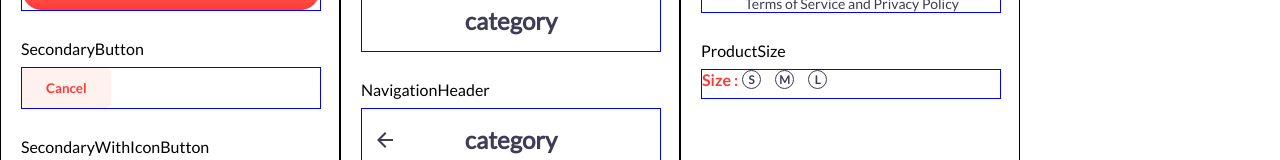
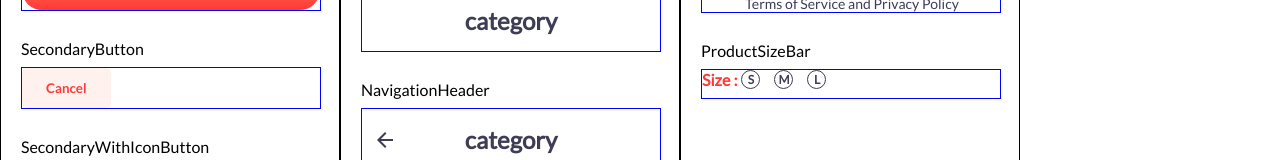
Before and after one commit to SVladikO/depoistu, a React (Create React App) app: page /components in a window 1280 px wide. Shown: the part 544-704 px from the top of the page. Built offline with nearby package versions, Linux system fonts and the light colour scheme.

Commit message:
Changed remarks

```diff
--- a/src/component/ProductSize/ProductSize.style.js
+++ /dev/null
@@ -1,31 +0,0 @@
-import styled from 'styled-components';
-import {THEME} from "../../theme";
-
-
-export const Wrapper = styled.div`
-  display: flex;
-  font-family: "LatoBold";
-`;
-export const Label = styled.span`
-  font-size: 16px;
-  color: ${THEME.COLOR.PRIMARY};
-  line-height: 19px;
-`;
-
-export const SizeBlock = styled.div.attrs((props) => ({
-    borderColor: props.active ? `${THEME.COLOR.PRIMARY}` : `${THEME.COLOR.ACCENT1}`,
-}))`
-  background: ${(props) => (props.active ? `linear-gradient(${THEME.GRADIENT.FROM}, ${THEME.GRADIENT.TO});` : `${THEME.COLOR.ACCENT4}`)};
-  width: 19px;
-  height: 19px;
-  text-transform: uppercase;
-  font-size: 12px;
-  line-height: 14px;
-  margin: 0 10px 9px 4px;
-  color: ${(props) => (props.active ? `${THEME.COLOR.ACCENT4}` : `${THEME.COLOR.ACCENT1}`)};
-  border-radius: 50%;
-  display: flex;
-  align-items: center;
-  justify-content: center;
-  border: 1px solid ${(props) => props.borderColor};
-`;
--- a/src/component/ProductSize/ProductSize.js
+++ b/src/component/ProductSizeBar/ProductSize.js
@@ -1,28 +1,28 @@
 import React, {useState} from 'react';
 import {Label, SizeBlock, Wrapper} from "./ProductSize.style";
 
-const ProductSize = ({label}) => {
+const mapper = {
+    1: 'S',
+    2: 'M',
+    3: 'L'
+}
+
+const ProductSizeBar = ({buttons, selectedSize, handleClick, label}) => {
     const [itemActiveId, setItemActiveId] = useState(null);
-    const items = [
+    buttons = [
         {size: 'S', id: 1},
         {size: 'M', id: 2},
         {size: 'L', id: 3},
     ];
-    const handleClick = (id) => {
+    handleClick = (id) => {
         setItemActiveId(id)
     };
     return (
         <Wrapper>
             <Label>{label}</Label>
-            {items.map((el, id) =>
-                <SizeBlock
-                    key={id}
-                    onClick={() => handleClick(id)}
-                    active={itemActiveId === id}>
-                    {el.size}
-                </SizeBlock>)}
+            { buttons.map((b,id) => <SizeBlock key={id} active={itemActiveId === id} onClick={() => handleClick(id)} > {mapper[b.id]} </SizeBlock>) }
         </Wrapper>
     );
 };
 
-export default ProductSize;
+export default ProductSizeBar;
--- /dev/null
+++ b/src/component/ProductSizeBar/ProductSize.style.js
@@ -0,0 +1,31 @@
+import styled from 'styled-components';
+import {THEME} from "../../theme";
+
+
+export const Wrapper = styled.div`
+  display: flex;
+  font-family: "LatoRegular";
+  font-weight: 700;
+`;
+export const Label = styled.span`
+  font-size: 16px;
+  color: ${THEME.COLOR.PRIMARY};
+  line-height: 19px;
+`;
+
+export const SizeBlock = styled.div.attrs((p) => ({
+    borderColor: p.active ? `${THEME.COLOR.PRIMARY}` : `${THEME.COLOR.ACCENT1}`,
+}))`
+  background: ${(p) => (p.active ? `linear-gradient(${THEME.GRADIENT.FROM}, ${THEME.GRADIENT.TO});` : `${THEME.COLOR.ACCENT4}`)};
+  width: 19px;
+  height: 19px;
+  font-size: 12px;
+  line-height: 14px;
+  margin: 0 10px 9px 4px;
+  border-radius: 50%;
+  display: flex;
+  align-items: center;
+  justify-content: center;
+  border: 1px solid ${(p) => p.borderColor};
+  color: ${(p) => (p.active ? `${THEME.COLOR.ACCENT4}` : `${THEME.COLOR.ACCENT1}`)};
+`;
--- a/src/page/development/Components.page.jsx
+++ b/src/page/development/Components.page.jsx
@@ -16,7 +16,7 @@ import {ContentContainer} from "../../component/ContentContainer/ContentContaine
 import {Discount} from "../../component/Discount/Discount.style";
 import Input from "../../component/Input/Input";
 import NavigationHeader from "../../component/TopNavigation/NavigationHeader";
-import ProductSize from "../../component/ProductSize/ProductSize";
+import ProductSizeBar from "../../component/ProductSizeBar/ProductSize";
 import {ReactComponent as GoogleIcon} from '../../icons/google.svg';
 import {ReactComponent as FacebookIcon} from '../../icons/facebook.svg';
 import {ReactComponent as MailIcon} from '../../icons/mail.svg';
@@ -57,7 +57,7 @@ const columns = [
         {title: 'CheckBoxWithLabel',
             component: <CheckBoxWithLabel label="By creating an account you agree to our
 Terms of Service and Privacy Policy"/> },
-        {title: 'ProductSize', component: <ProductSize label="Size :"/>}
+        {title: 'ProductSizeBar', component: <ProductSizeBar label="Size :"/>}
     ]
 ]
 
```
